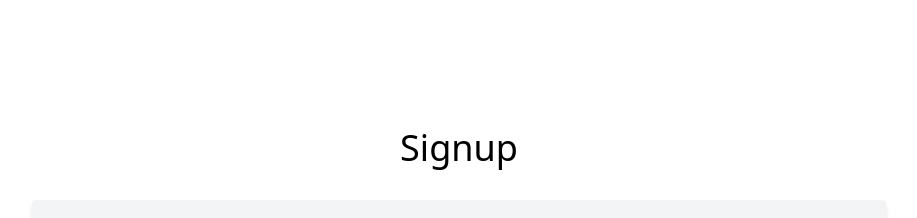
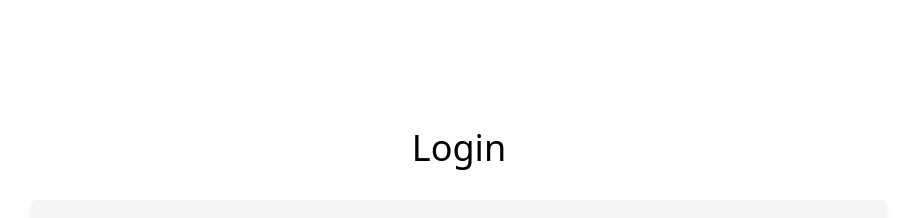
Before and after one commit to a-dtya/mern-tut, a React (Create React App) app in the folder todo-react/: page /login in a window 1280 px wide. Shown: the top 218 px of the page, without its empty margins (181-1098 px from the left). Built offline with nearby package versions, Linux system fonts and the light colour scheme.

Commit message:
Updated Login title

```diff
--- a/todo-react/src/Login.js
+++ b/todo-react/src/Login.js
@@ -33,7 +33,7 @@ function Login() {
 
       {/* Signup form */}
       <div className="flex flex-col items-center justify-center pt-16">
-        <h1 className="text-lg text-black mb-8 sm:text-4xl sm:text-bold">Signup</h1>
+        <h1 className="text-lg text-black mb-8 sm:text-4xl sm:text-bold">Login</h1>
 
         <form className="bg-gray-100 px-8 py-6 rounded shadow-md w-1/2 sm:w-2/3">
           <div className="mb-4">
```
